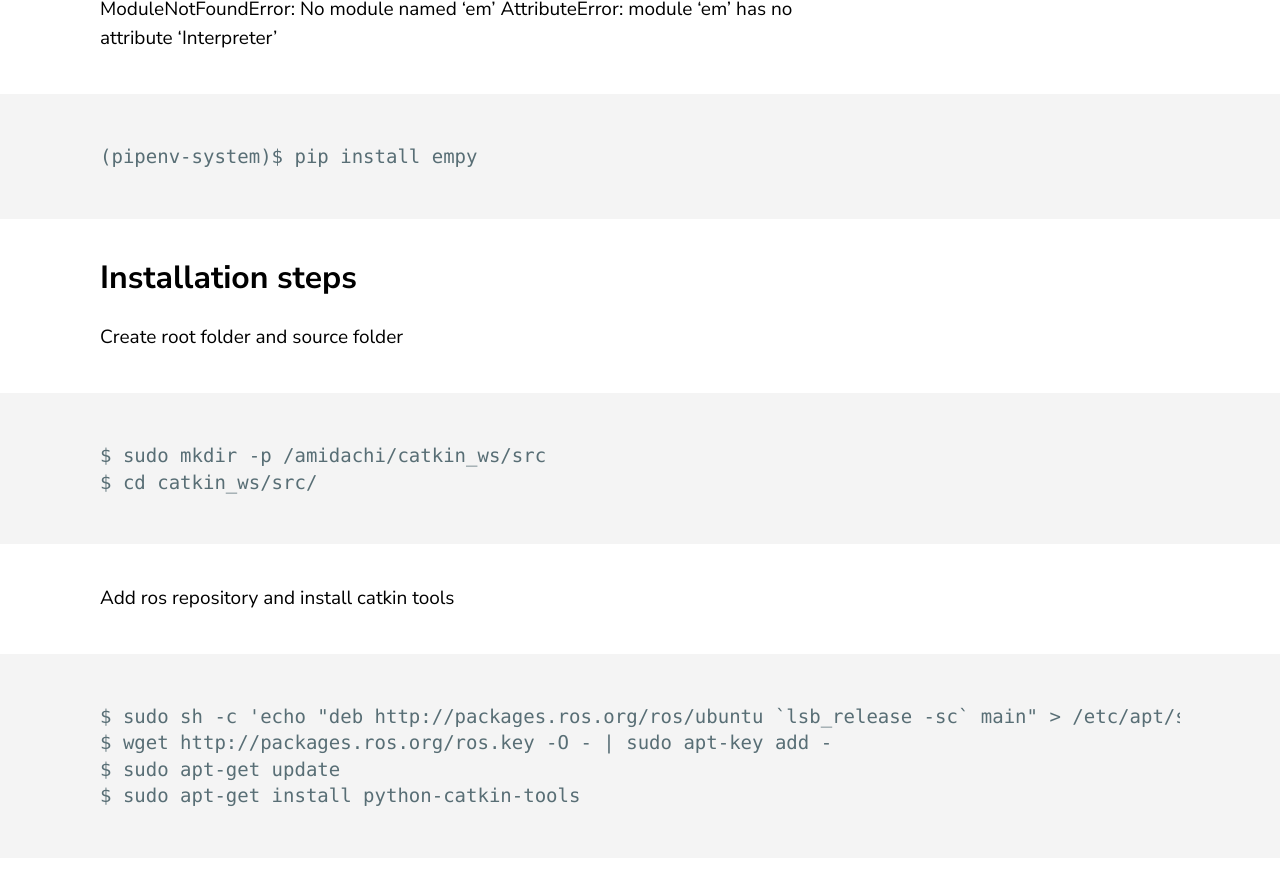
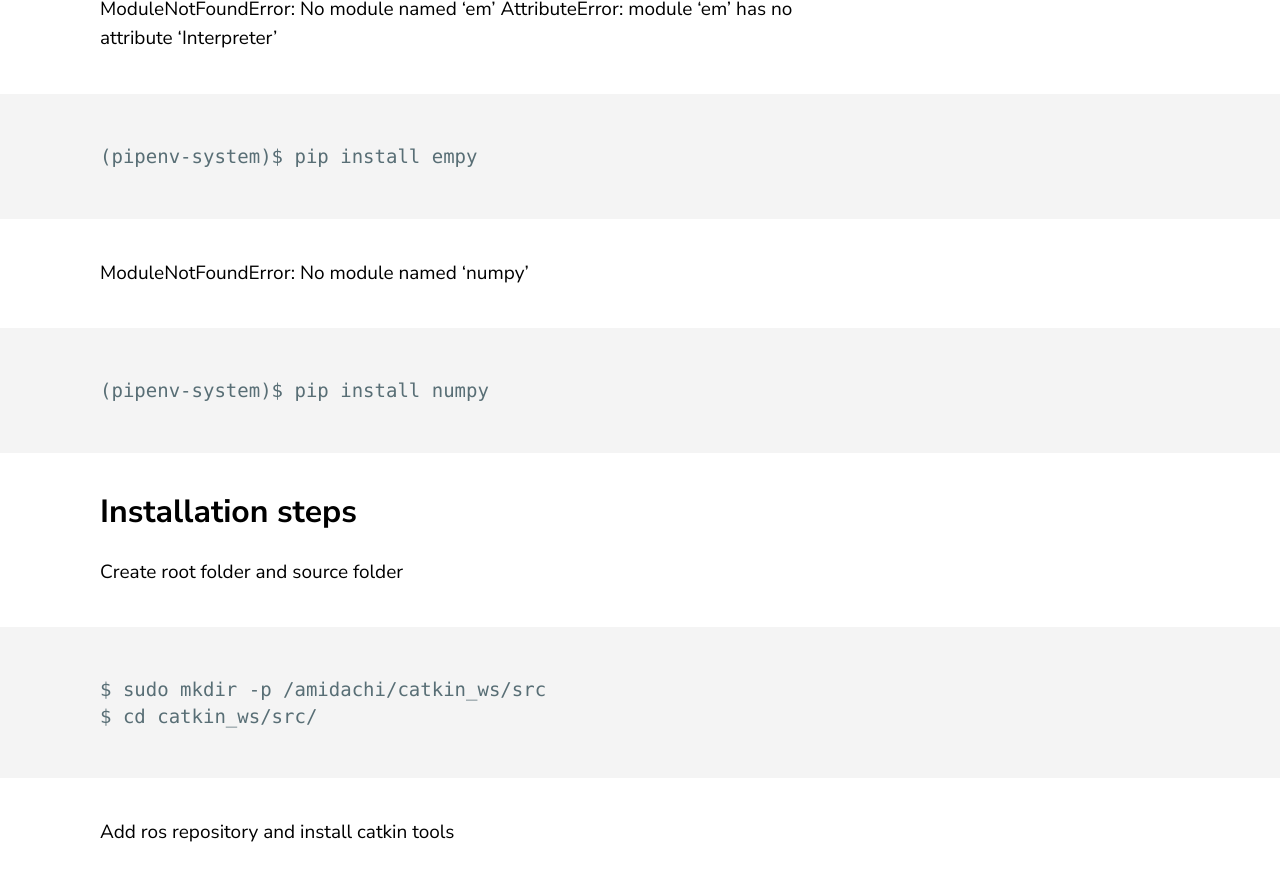
Before and after one commit to jluis9796/jluis9796.github.io, a Jekyll site: the page built from _posts/2020-05-31-manuals.markdown, in a window 1280 px wide and 900 px high, scrolled down 23024 px. Shown: the top 881 px of the window. Built offline with Jekyll 4.4.1, drawn with Linux system fonts in a browser that asks for light colours.

Commit message:
Update 2020-05-31-manuals.markdown

````diff
--- a/_posts/2020-05-31-manuals.markdown
+++ b/_posts/2020-05-31-manuals.markdown
@@ -508,6 +508,11 @@ AttributeError: module 'em' has no attribute 'Interpreter'
 (pipenv-system)$ pip install empy
 ```
 
+ModuleNotFoundError: No module named 'numpy'
+```
+(pipenv-system)$ pip install numpy
+```
+
 ## Installation steps
 Create root folder and source folder
 ```
````
